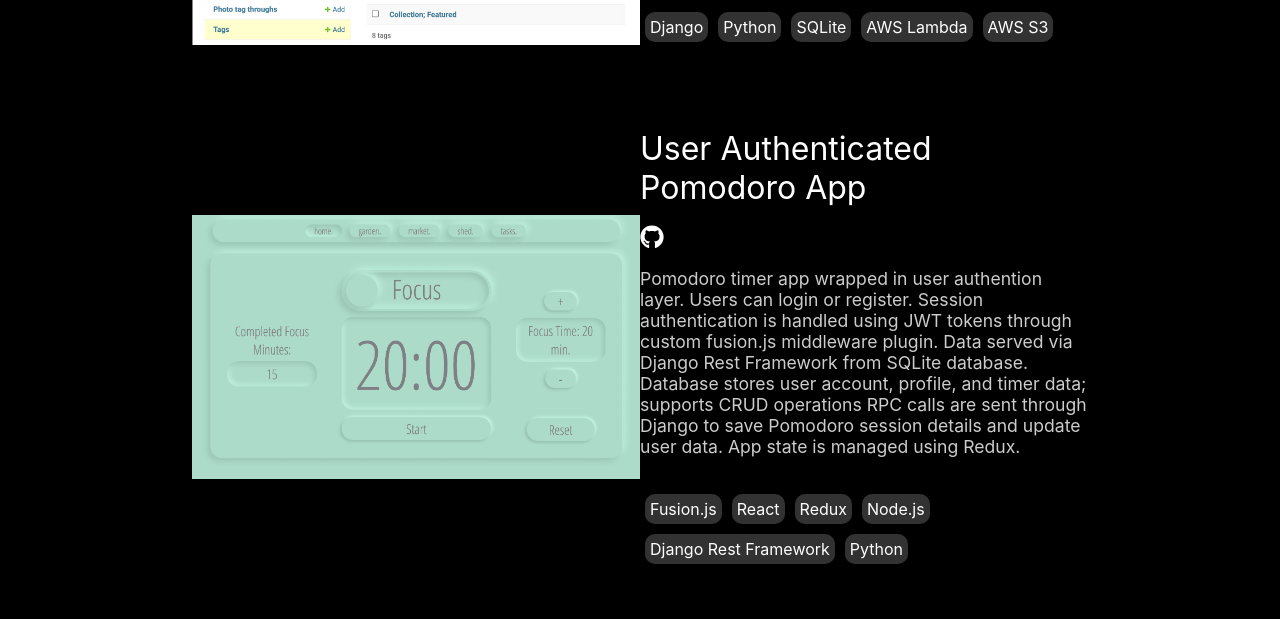
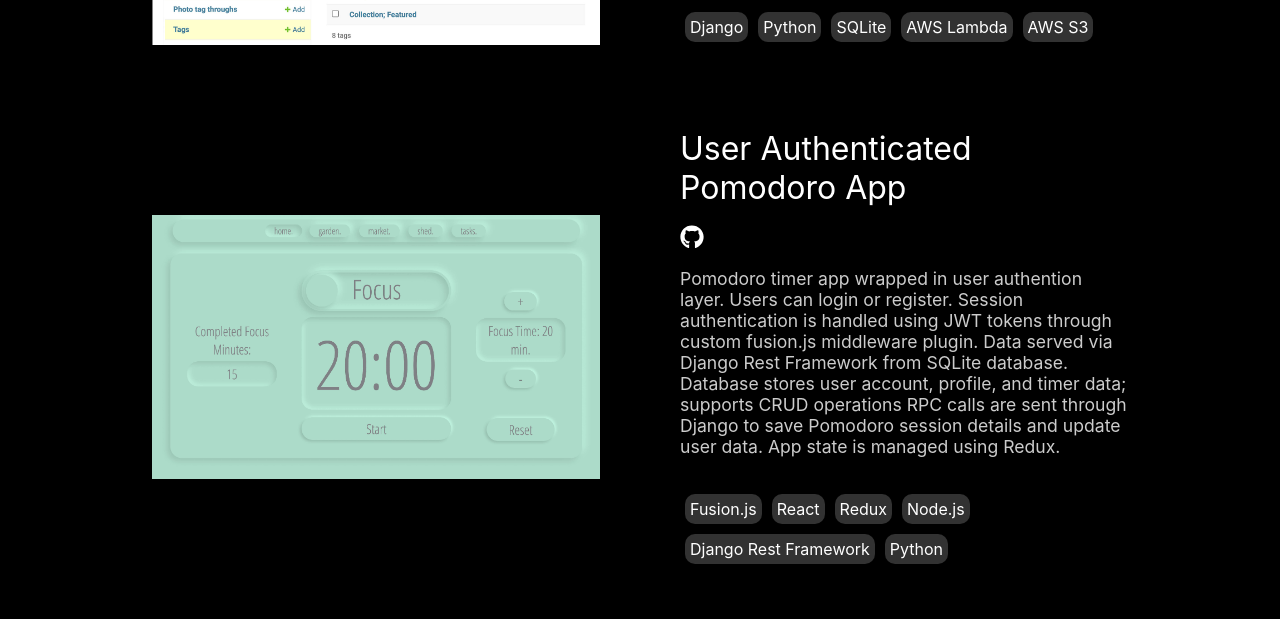
Before and after one commit to wwangcode/resume-website, a Next.js app: page / in a window 1280 px wide. Shown: the part 1760-2379 px from the top of the page. Built offline with nearby package versions, Linux system fonts and the light colour scheme.

Commit message:
minor updates

```diff
--- a/components/about.js
+++ b/components/about.js
@@ -34,6 +34,7 @@
     height: calc(100vh - 4rem);
     margin: 0 auto;
     width: 85%;
+    padding-top: 4rem;
 
     ${ImageContainer} {
         max-width: ${({isMobile}) => isMobile ? '95vw' : '30vw'};
--- a/components/portfolio.js
+++ b/components/portfolio.js
@@ -206,7 +206,7 @@
 `;
 
 const TextContainer = styled.div`
-    width: 35vw;
+
 `;
 
 const ContentContainer = styled.div`
@@ -236,5 +236,6 @@
 
     ${TextContainer} {
         width: ${({isMobile}) => isMobile ? '95vw' : '35vw'};
+        margin-left: ${({isMobile}) => isMobile ? '' : '5rem'};
     }
 `;
```
